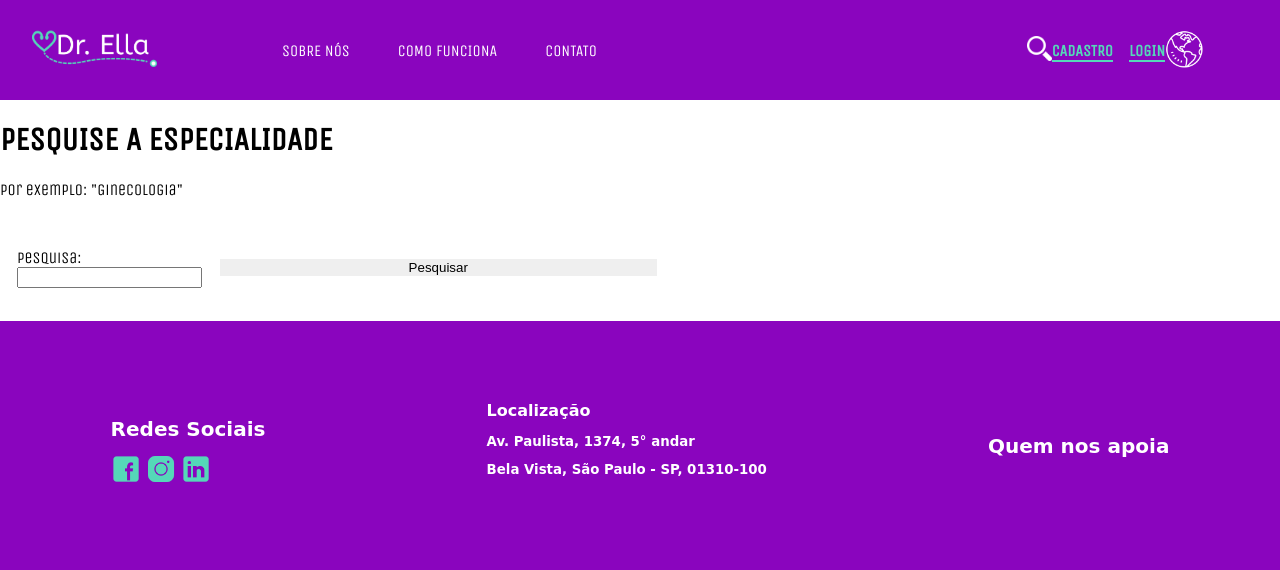
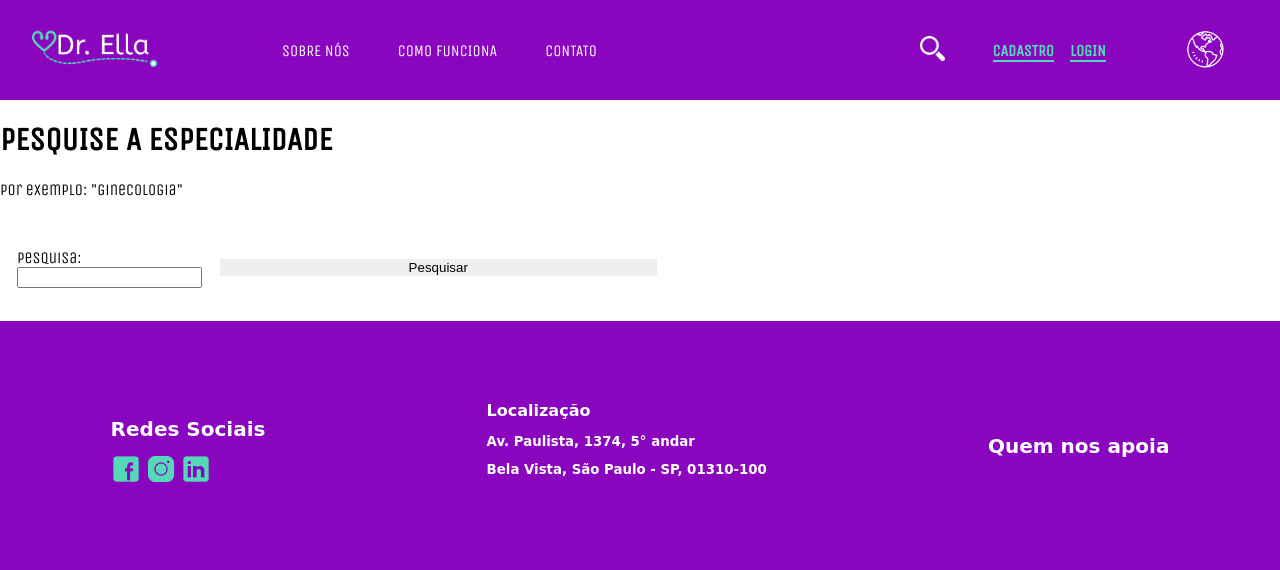
Before and after one commit to vanmtv/dr-ella, a Django app: page /busca/ in a window 1280 px wide. Shown: the top 570 px of the page. Run offline with Django 3.2, Linux system fonts and the light colour scheme; some web fonts are replaced.

Commit message:
adicionar margin botao busca, cadastro e login

```diff
--- a/app/static/css/layout-style.css
+++ b/app/static/css/layout-style.css
@@ -23,7 +23,7 @@ nav{
 .nav-buttons{
     display: flex;
     width: 40%;
-    margin: 0px 20rem 0px 0px;
+    margin: 0 20rem 0 0;
 }
 
 .botao1{
@@ -69,6 +69,7 @@ nav a img{
 .lupa img{
     width: 25px;
     height: 25px;
+    margin: 0 3rem 0 0;
 }
 .cadastro{
     cursor: pointer;
@@ -77,6 +78,7 @@ nav a img{
 
 .login{
     cursor: pointer;
+    margin: 0 5rem 0 0;
 }
 .translate{
     margin: 0 2rem 0 0;
```
